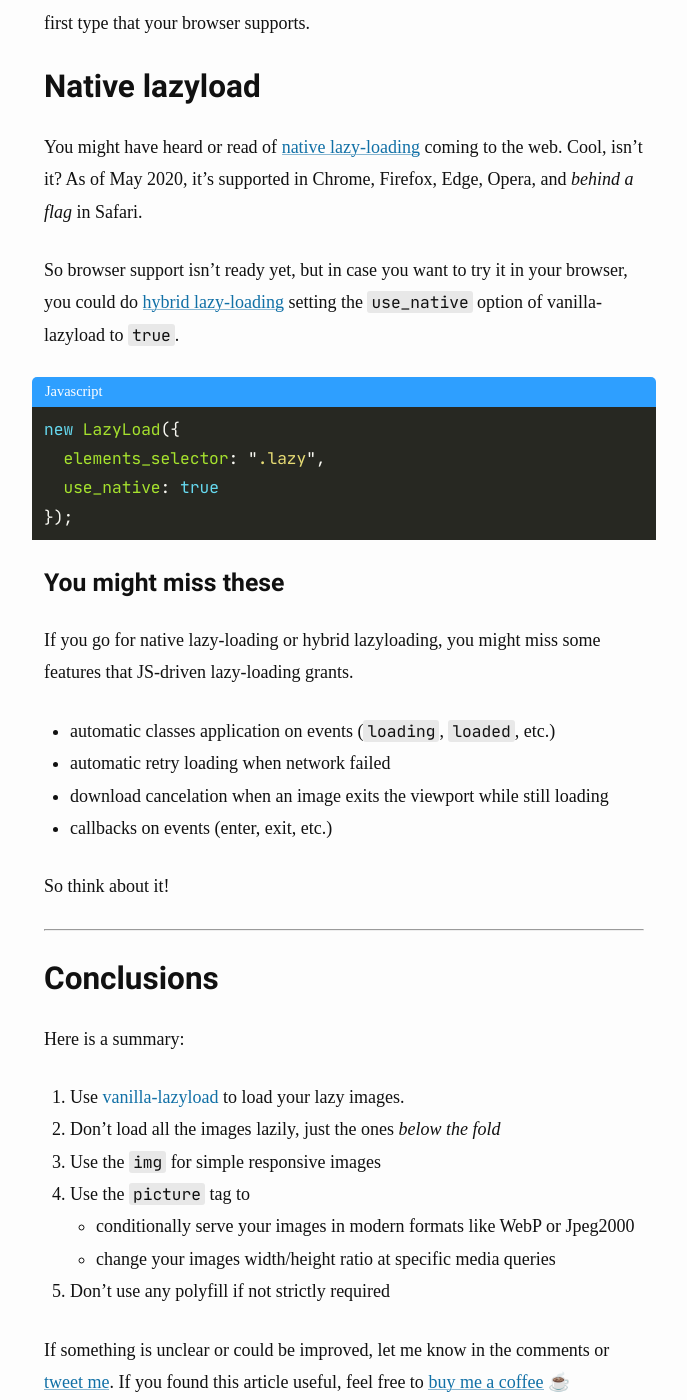
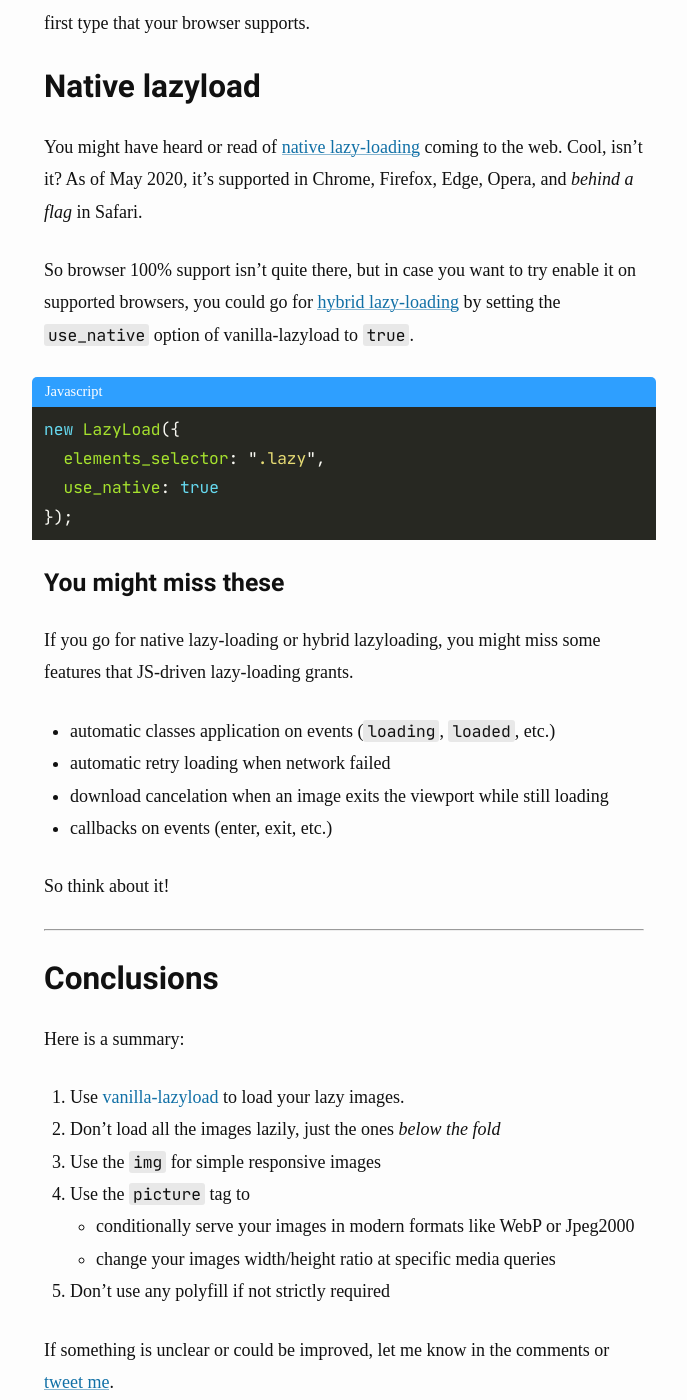
Before and after one commit to verlok/verlok.github.io, a Jekyll site: the page built from _posts/2020-05-24-lazy-load-responsive-images-in-2020-srcset-sizes-picture-webp.md, in a window 1280 px wide and 1400 px high, scrolled down 10313 px. Shown: the whole window, without its empty margins (296-983 px from the left). Built offline with Jekyll 4.4.1, drawn with Linux system fonts in a browser that asks for light colours; some web fonts are replaced; some of the changed text lies outside the part shown.

Commit message:
Native lazyload browser support sentence fix + more space for coffee

````diff
--- a/_posts/2020-05-24-lazy-load-responsive-images-in-2020-srcset-sizes-picture-webp.md
+++ b/_posts/2020-05-24-lazy-load-responsive-images-in-2020-srcset-sizes-picture-webp.md
@@ -320,7 +320,7 @@ You need the `source` tag and the `type` attribute containing the MIME type of t
 
 You might have heard or read of [native lazy-loading](https://web.dev/native-lazy-loading/) coming to the web. Cool, isn't it? As of May 2020, it's supported in Chrome, Firefox, Edge, Opera, and _behind a flag_ in Safari.
 
-So browser support isn't ready yet, but in case you want to try it in your browser, you could do [hybrid lazy-loading](https://www.smashingmagazine.com/2019/05/hybrid-lazy-loading-progressive-migration-native/) setting the `use_native` option of vanilla-lazyload to `true`.
+So browser 100% support isn't quite there, but in case you want to try enable it on supported browsers, you could go for [hybrid lazy-loading](https://www.smashingmagazine.com/2019/05/hybrid-lazy-loading-progressive-migration-native/) by setting the `use_native` option of vanilla-lazyload to `true`.
 
 ```js
 new LazyLoad({
@@ -355,6 +355,7 @@ Here is a summary:
 1. Don't use any polyfill if not strictly required
 
 If something is unclear or could be improved, let me know in the comments or [tweet me](https://twitter.com/verlok/).
+
 If you found this article useful, feel free to [buy me a coffee](https://ko-fi.com/verlok) ☕
 
 Happy lazy loading!
````
